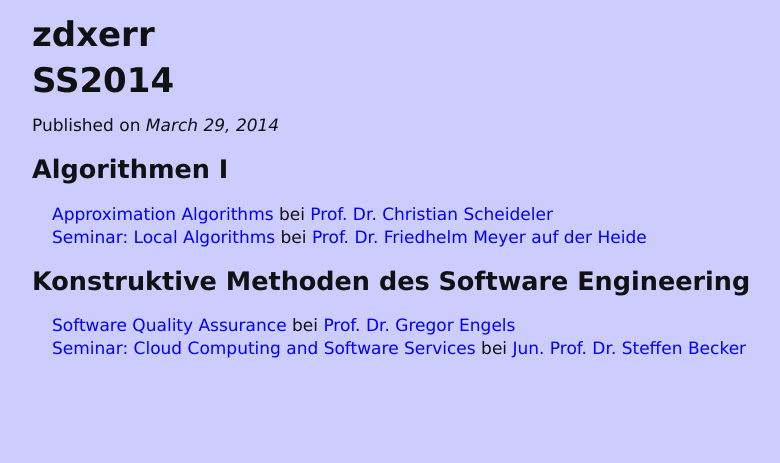
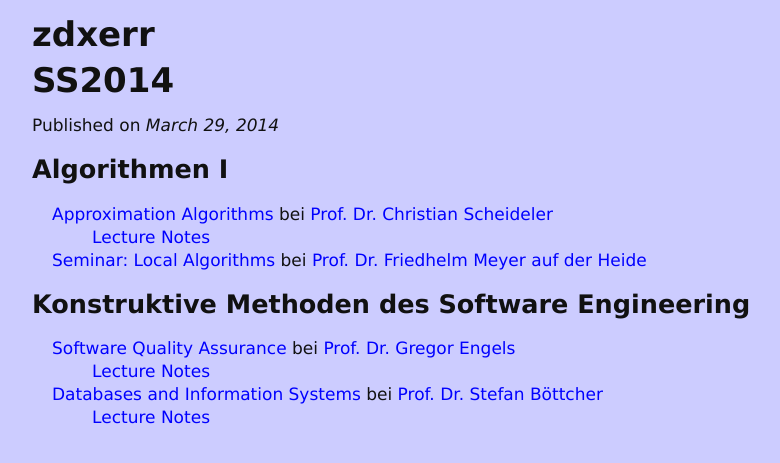
Before and after one commit to zdxerr/zdxerr.github.com, a Jekyll site: the page built from _posts/2014-03-29-ss-2014.md, in a window 1280 px wide. Shown: the top 463 px of the page, without its empty margins (208-988 px from the left). Built offline with Jekyll 4.4.1, drawn with Linux system fonts in a browser that asks for light colours.

Commit message:
New lecture.

```diff
--- a/_posts/2014-03-29-ss-2014.md
+++ b/_posts/2014-03-29-ss-2014.md
@@ -7,9 +7,12 @@ categories: [links, university, lecture, ss2014]
 ## Algorithmen I
 
 - [Approximation Algorithms](http://www.cs.uni-paderborn.de/fachgebiete/fg-ti/lehre0/ss2014/approx0.html) bei [Prof. Dr. Christian Scheideler](http://www.cs.uni-paderborn.de/fachgebiete/fg-ti/personen/scheideler.html)
+    - [Lecture Notes](https://gist.github.com/zdxerr/10529450)
 - [Seminar: Local Algorithms](https://www.hni.uni-paderborn.de/alg/teaching/ss14/local-algorithms/) bei [Prof. Dr. Friedhelm Meyer auf der Heide](http://www.hni.uni-paderborn.de/alg/mitarbeiter/fmadh/)
 
 ## Konstruktive Methoden des Software Engineering
 
 - [Software Quality Assurance](http://is.uni-paderborn.de/fachgebiete/fg-engels/lehre/ss14/software-quality-assurance/news.html) bei [Prof. Dr. Gregor Engels](http://is.uni-paderborn.de/fachgebiete/fg-engels/personen/visitenkarten/gregor-engels/visitenkarte.html)
-- [Seminar: Cloud Computing and Software Services](https://www.hni.uni-paderborn.de/en/software-engineering/teaching/seminar-cloud-computing-and-software-services-ss2014/) bei [Jun. Prof. Dr. Steffen Becker](http://www.cs.uni-paderborn.de/en/research-group/software-engineering/people/steffen-becker.html)
+    - [Lecture Notes](https://gist.github.com/zdxerr/10529205)
+- [Databases and Information Systems](http://www.cs.uni-paderborn.de/fachgebiete/ag-boettcher/lehre/ss2014/dbis.html) bei [Prof. Dr. Stefan Böttcher](http://www.cs.uni-paderborn.de/?id=5063)
+    - [Lecture Notes](https://gist.github.com/zdxerr/10717726)
```
